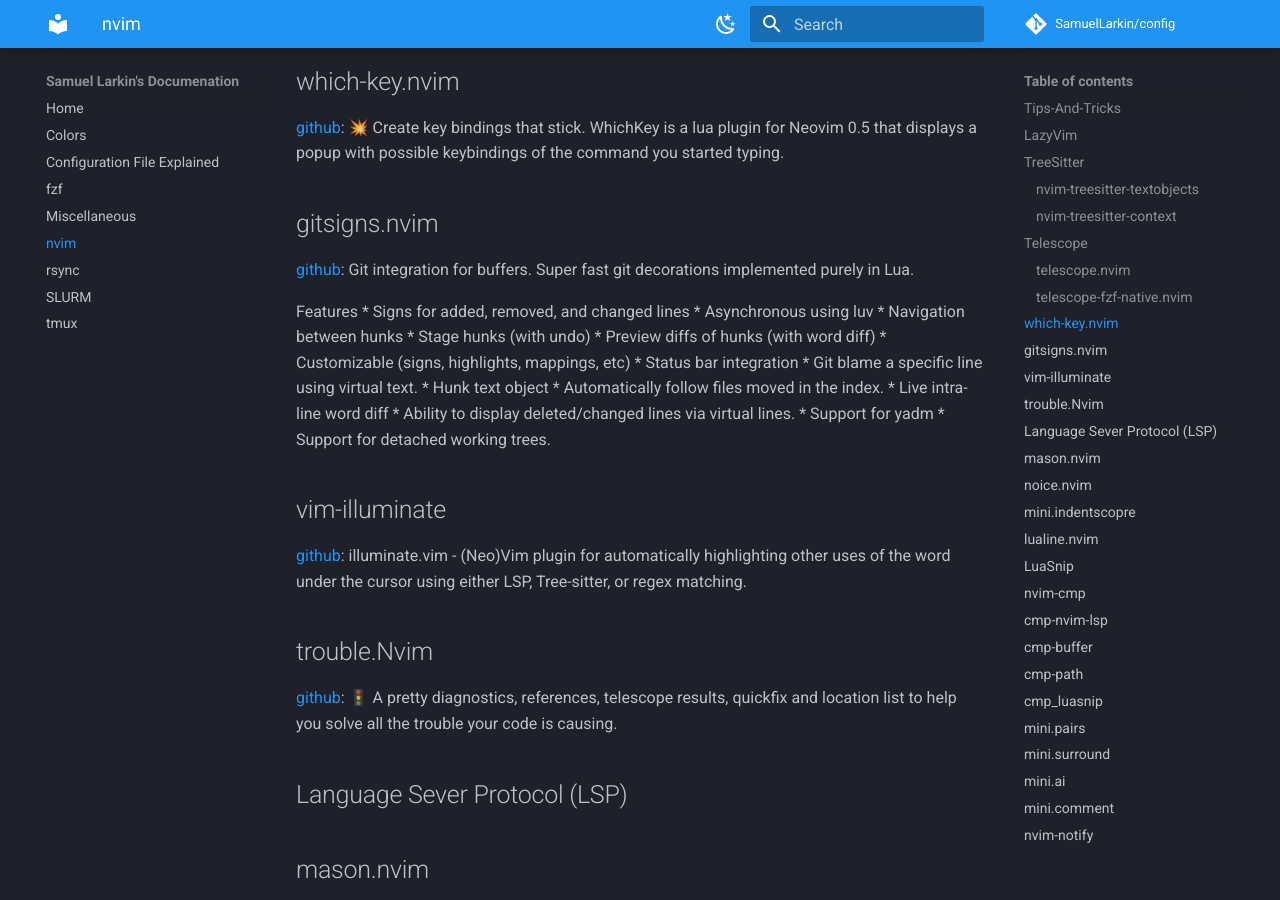
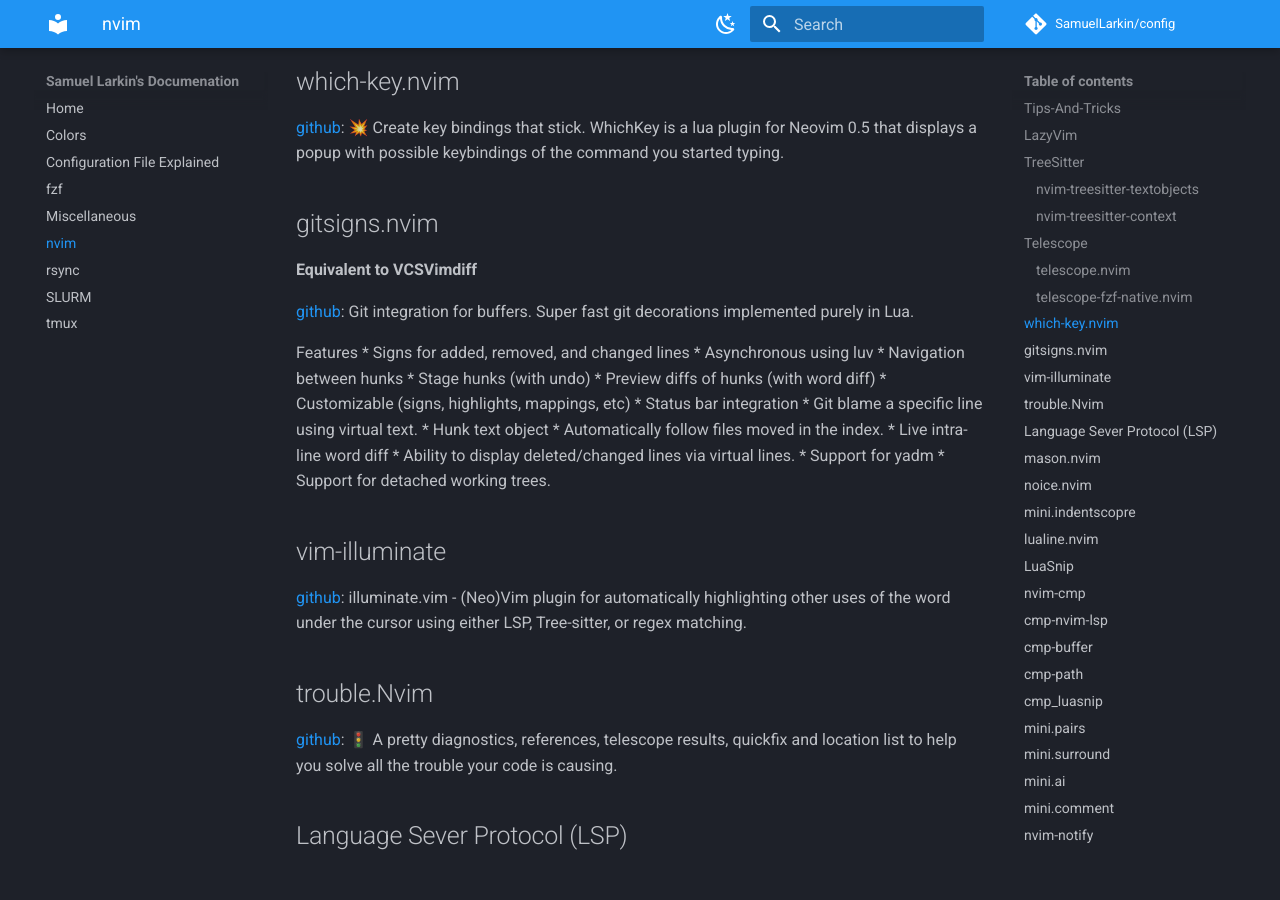
Before and after one commit to SamuelLarkin/config, an MkDocs documentation site: the page built from docs/nvim.md, in a window 1280 px wide and 900 px high, scrolled down 1654 px. Built offline with MkDocs 1.6.1 and Material for MkDocs 9.7.7, drawn with Linux system fonts in a browser that asks for light colours; comment, search, counter and statistics services are not loaded; the version menu is left out.

Commit message:
chore: gitsigns is equivalent to VCSVimdiff

```diff
--- a/docs/nvim.md
+++ b/docs/nvim.md
@@ -78,6 +78,8 @@
 
 
 ## gitsigns.nvim
+
+**Equivalent to VCSVimdiff**
 
 [github](https://github.com/lewis6991/gitsigns.nvim):
 Git integration for buffers.
```
